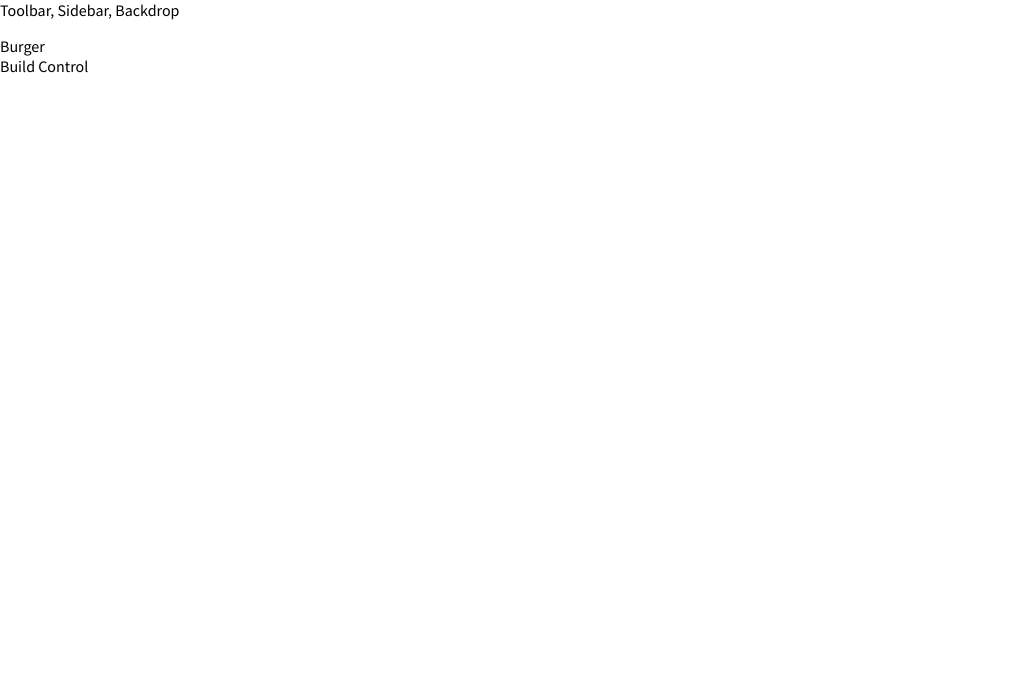
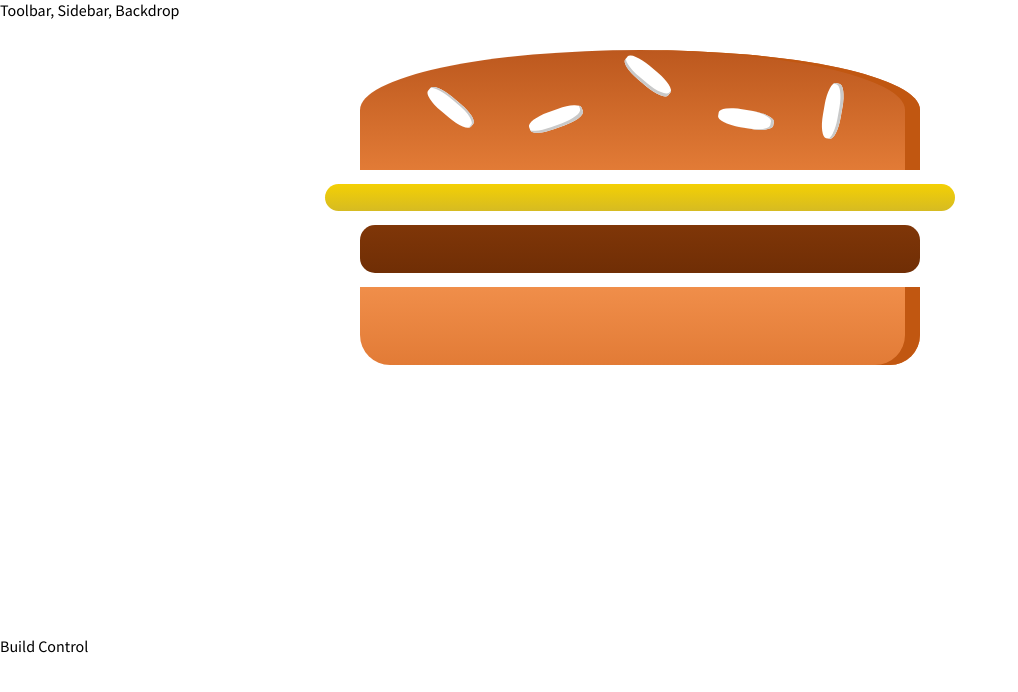
Before and after one commit to felixhaeberle/react-course, a React app in the folder burger-builder/: page / in a window 1280 px wide. Shown: the top 692 px of the page, without its empty margins (0-1018 px from the left). Built offline with nearby package versions, Linux system fonts and the light colour scheme.

Commit message:
Adding the burger with hardcoded ingredients

```diff
--- /dev/null
+++ b/burger-builder/src/components/Burger/Burger.css
@@ -0,0 +1,30 @@
+.Burger {
+  width: 100%;
+  margin: auto;
+  height: 250px;
+  overflow: scroll;
+  text-align: center;
+  font-weight: bold;
+  font-size: 1.2rem;
+}
+
+@media (min-width: 500px) and (min-height: 400px) {
+  .Burger {
+    width: 350px;
+    height: 300px;
+  }
+}
+
+@media (min-width: 500px) and (min-height: 401px) {
+  .Burger {
+    width: 450px;
+    height: 400px;
+  }
+}
+
+@media (min-width: 1000px) and (min-height: 700px) {
+  .Burger {
+    width: 700px;
+    height: 600px;
+  }
+}
--- a/burger-builder/src/components/Burger/Burger.js
+++ b/burger-builder/src/components/Burger/Burger.js
@@ -0,0 +1,18 @@
+import React from 'react';
+import classes from './Burger.css'
+import BurgerIngredient from './BurgerIngredient/BurgerIngredient';
+
+
+
+const burger = (props) => {
+  return(
+    <div className={classes.Burger}>
+      <BurgerIngredient type="bread-top"/>
+      <BurgerIngredient type="cheese"/>
+      <BurgerIngredient type="meat"/>
+      <BurgerIngredient type="bread-bottom"/>
+    </div>
+  );
+}
+
+export default burger;
--- a/burger-builder/src/components/Burger/BurgerIngredient/BurgerIngredient.js
+++ b/burger-builder/src/components/Burger/BurgerIngredient/BurgerIngredient.js
@@ -8,27 +8,27 @@
   render () {
     let ingredient = null
 
-    switch (props.type) {
-        case ('bread-bottom')
+    switch (this.props.type) {
+        case ('bread-bottom'):
           ingredient = <div className={classes.BreadBottom}></div>;
           break;
-        case ('break-top')
+        case ('bread-top'):
           ingredient = (
             <div className={classes.BreadTop}>
               <div className={classes.Seeds1}></div>
               <div className={classes.Seeds2}></div>
             </div>);
           break;
-        case ('meat')
+        case ('meat'):
           ingredient = <div className={classes.Meat}></div>;
           break;
-        case ('cheese')
+        case ('cheese'):
           ingredient = <div className={classes.Cheese}></div>;
           break;
-        case ('salad')
+        case ('salad'):
           ingredient = <div className={classes.Salad}></div>;
           break;
-        case ('bacon')
+        case ('bacon'):
           ingredient = <div className={classes.Bacon}></div>;
           break;
         default: ingredient = null;
@@ -38,7 +38,7 @@
 }
 
 BurgerIngredient.propTypes = {
-  type: PropTypes.string.isRequired;
+  type: PropTypes.string.isRequired
 }
 
 export default BurgerIngredient;
--- a/burger-builder/src/containers/BurgerBuilder/BurgerBuilder.js
+++ b/burger-builder/src/containers/BurgerBuilder/BurgerBuilder.js
@@ -1,11 +1,12 @@
 import React, { Component }from 'react';
 import Aux from '../../hoc/Aux';
+import Burger from '../../components/Burger/Burger';
 
 class BurgerBuilder extends Component {
   render () {
     return (
       <Aux>
-        <div>Burger</div>
+        <Burger />
         <div>Build Control</div>
       </Aux>
 
```
